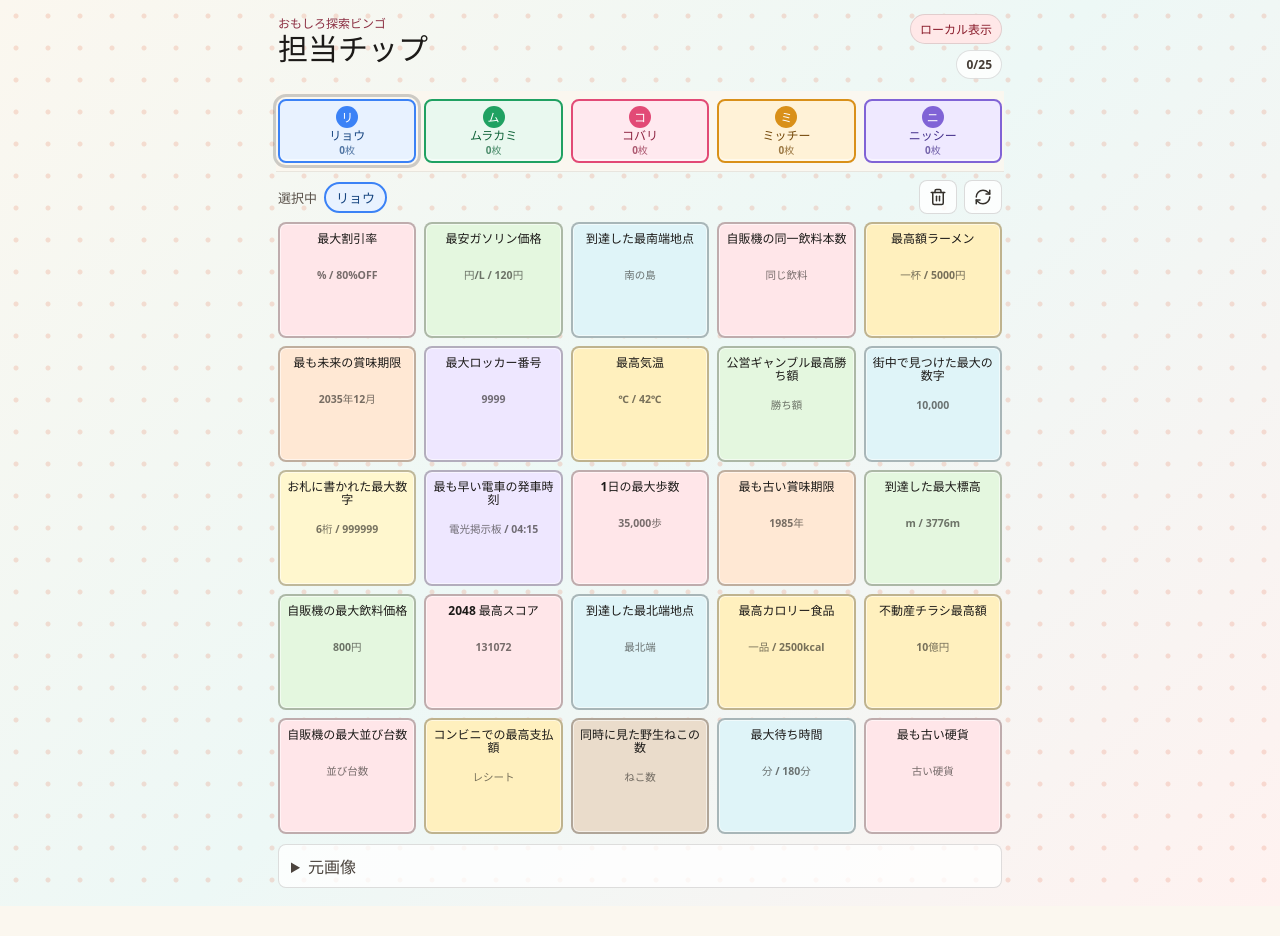
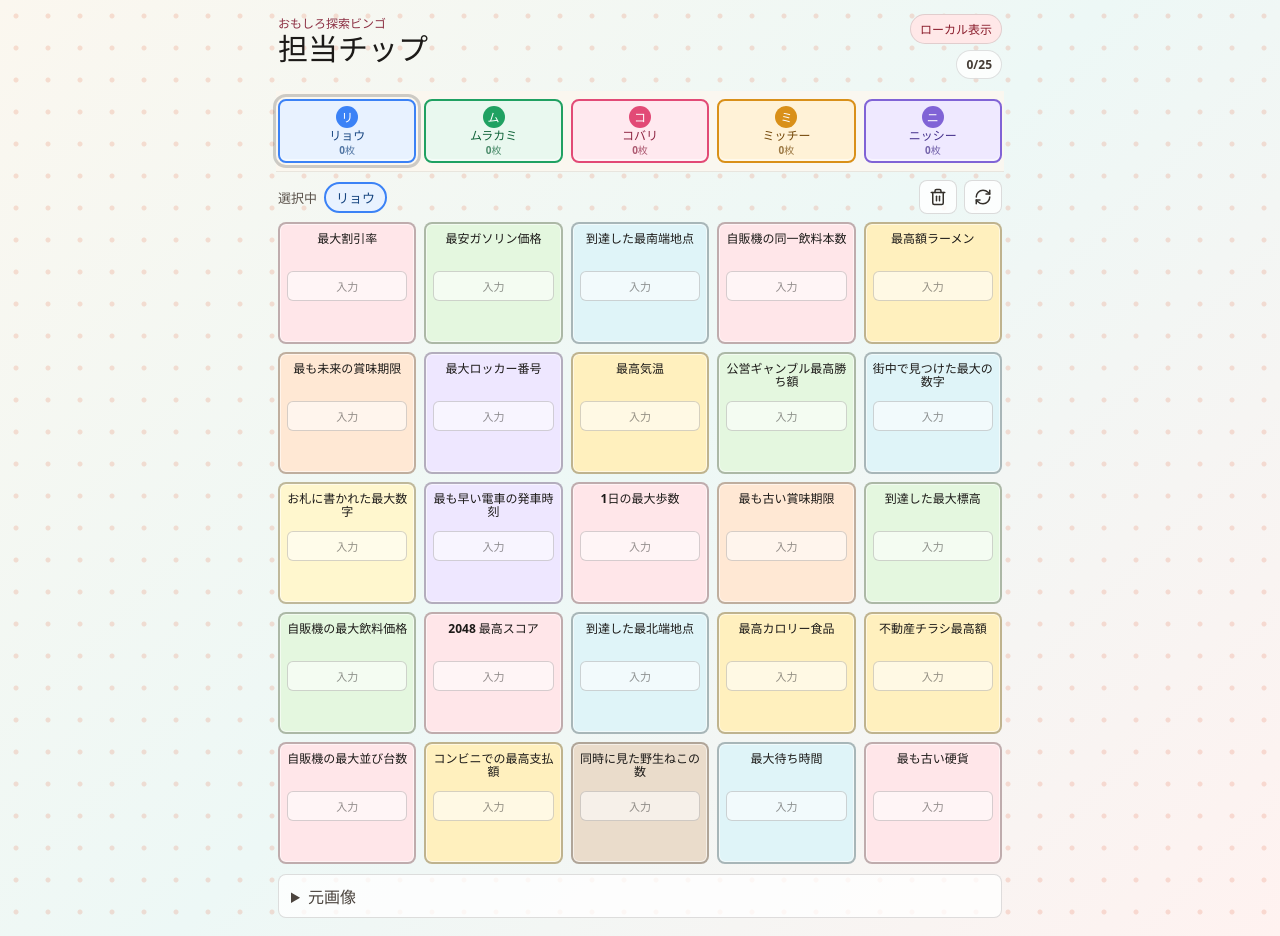
Before and after one commit to shocora/year-bingo, a React (Vite) app: page / in a window 1280 px wide. Before the commit the page ends 906 px from the top, so only its background shows below. Built offline with nearby package versions, Linux system fonts and the light colour scheme; no server answers.

Commit message:
Add editable bingo cell values

```diff
--- a/shared/domain.ts
+++ b/shared/domain.ts
@@ -37,10 +37,18 @@ export const cells = [
 export type MemberId = (typeof members)[number]["id"];
 export type CellId = (typeof cells)[number]["id"];
 export type Placements = Record<CellId, MemberId | null>;
+export type Values = Record<CellId, string>;
+export type BingoStateData = {
+  placements: Placements;
+  values: Values;
+};
+
+export const MAX_VALUE_LENGTH = 32;
 
 export type BingoAction =
   | { type: "set"; cellId: CellId; memberId: MemberId | null }
   | { type: "move"; fromCellId: CellId; toCellId: CellId; memberId: MemberId }
+  | { type: "setValue"; cellId: CellId; value: string }
   | { type: "reset" };
 
 const memberIds = new Set<string>(members.map((member) => member.id));
@@ -58,6 +66,17 @@ export function createEmptyPlacements(): Placements {
   return Object.fromEntries(cells.map((cell) => [cell.id, null])) as Placements;
 }
 
+export function createEmptyValues(): Values {
+  return Object.fromEntries(cells.map((cell) => [cell.id, ""])) as Values;
+}
+
+export function createEmptyState(): BingoStateData {
+  return {
+    placements: createEmptyPlacements(),
+    values: createEmptyValues()
+  };
+}
+
 export function sanitizePlacements(value: unknown): Placements {
   const placements = createEmptyPlacements();
 
@@ -71,6 +90,40 @@ export function sanitizePlacements(value: unknown): Placements {
   }
 
   return placements;
+}
+
+export function sanitizeValues(value: unknown): Values {
+  const values = createEmptyValues();
+
+  if (!value || typeof value !== "object" || Array.isArray(value)) {
+    return values;
+  }
+
+  for (const cell of cells) {
+    values[cell.id] = normalizeValue((value as Record<string, unknown>)[cell.id]);
+  }
+
+  return values;
+}
+
+export function sanitizeState(value: unknown): BingoStateData {
+  if (!value || typeof value !== "object" || Array.isArray(value)) {
+    return createEmptyState();
+  }
+
+  const record = value as Record<string, unknown>;
+
+  if ("placements" in record || "values" in record) {
+    return {
+      placements: sanitizePlacements(record.placements),
+      values: sanitizeValues(record.values)
+    };
+  }
+
+  return {
+    placements: sanitizePlacements(value),
+    values: createEmptyValues()
+  };
 }
 
 export function parseAction(value: unknown): BingoAction | null {
@@ -88,6 +141,10 @@ export function parseAction(value: unknown): BingoAction | null {
     if (action.memberId === null || isMemberId(action.memberId)) {
       return { type: "set", cellId: action.cellId, memberId: action.memberId };
     }
+  }
+
+  if (action.type === "setValue" && isCellId(action.cellId) && typeof action.value === "string") {
+    return { type: "setValue", cellId: action.cellId, value: normalizeValue(action.value) };
   }
 
   if (
@@ -114,6 +171,10 @@ export function applyAction(currentPlacements: Placements, action: BingoAction):
     return createEmptyPlacements();
   }
 
+  if (action.type === "setValue") {
+    return nextPlacements;
+  }
+
   if (action.type === "set") {
     nextPlacements[action.cellId] = action.memberId;
     return nextPlacements;
@@ -133,6 +194,35 @@ export function applyAction(currentPlacements: Placements, action: BingoAction):
   return nextPlacements;
 }
 
+export function applyStateAction(currentState: BingoStateData, action: BingoAction): BingoStateData {
+  if (action.type === "reset") {
+    return createEmptyState();
+  }
+
+  if (action.type === "setValue") {
+    return {
+      placements: currentState.placements,
+      values: {
+        ...currentState.values,
+        [action.cellId]: normalizeValue(action.value)
+      }
+    };
+  }
+
+  return {
+    placements: applyAction(currentState.placements, action),
+    values: currentState.values
+  };
+}
+
 export function getMember(memberId: MemberId) {
   return members.find((member) => member.id === memberId);
 }
+
+function normalizeValue(value: unknown): string {
+  if (typeof value !== "string") {
+    return "";
+  }
+
+  return value.replace(/[\u0000-\u001f\u007f]/g, " ").replace(/\s+/g, " ").trim().slice(0, MAX_VALUE_LENGTH);
+}
--- a/src/App.tsx
+++ b/src/App.tsx
@@ -1,22 +1,27 @@
 import { RefreshCw, Trash2 } from "lucide-react";
 import { useCallback, useEffect, useMemo, useRef, useState } from "react";
 import {
-  applyAction,
+  MAX_VALUE_LENGTH,
+  applyStateAction,
   cells,
   createEmptyPlacements,
+  createEmptyValues,
   getMember,
   members,
   sanitizePlacements,
+  sanitizeValues,
   type BingoAction,
   type CellId,
   type MemberId,
-  type Placements
+  type Placements,
+  type Values
 } from "../shared/domain";
 
 type SyncState = "loading" | "ready" | "saving" | "offline";
 
 type RemoteState = {
   placements: Placements;
+  values: Values;
   version: number;
   updatedAt: string;
 };
@@ -35,6 +40,7 @@ const dragThreshold = 8;
 
 export default function App() {
   const [placements, setPlacements] = useState<Placements>(() => createEmptyPlacements());
+  const [values, setValues] = useState<Values>(() => createEmptyValues());
   const [selectedMemberId, setSelectedMemberId] = useState<MemberId | "clear">("ryo");
   const [syncState, setSyncState] = useState<SyncState>("loading");
   const [version, setVersion] = useState<number | null>(null);
@@ -42,11 +48,16 @@ export default function App() {
   const [dragging, setDragging] = useState<DragState | null>(null);
   const isSavingRef = useRef(false);
   const draggingRef = useRef<DragState | null>(null);
+  const savedValuesRef = useRef<Values>(createEmptyValues());
+  const valueSaveTimersRef = useRef<Partial<Record<CellId, number>>>({});
 
   const selectedMember = selectedMemberId === "clear" ? null : getMember(selectedMemberId);
 
   const applyRemoteState = useCallback((state: RemoteState) => {
     setPlacements(sanitizePlacements(state.placements));
+    const nextValues = sanitizeValues(state.values);
+    setValues(nextValues);
+    savedValuesRef.current = nextValues;
     setVersion(state.version);
     setUpdatedAt(state.updatedAt);
     setSyncState("ready");
@@ -83,9 +94,20 @@ export default function App() {
     return () => window.clearInterval(intervalId);
   }, [loadState]);
 
+  useEffect(() => {
+    return () => {
+      for (const timerId of Object.values(valueSaveTimersRef.current)) {
+        window.clearTimeout(timerId);
+      }
+    };
+  }, []);
+
   const commitAction = useCallback(
     async (action: BingoAction) => {
-      setPlacements((currentPlacements) => applyAction(currentPlacements, action));
+      setPlacements((currentPlacements) =>
+        applyStateAction({ placements: currentPlacements, values }, action).placements
+      );
+      setValues((currentValues) => applyStateAction({ placements, values: currentValues }, action).values);
       setSyncState("saving");
       isSavingRef.current = true;
 
@@ -111,7 +133,7 @@ export default function App() {
         isSavingRef.current = false;
       }
     },
-    [applyRemoteState, loadState]
+    [applyRemoteState, loadState, placements, values]
   );
 
   const handleCellTap = useCallback(
@@ -125,6 +147,40 @@ export default function App() {
       void commitAction({ type: "set", cellId, memberId: nextMemberId });
     },
     [commitAction, placements, selectedMemberId]
+  );
+
+  const commitCellValue = useCallback(
+    (cellId: CellId, nextValue = values[cellId] ?? "") => {
+      const value = nextValue.slice(0, MAX_VALUE_LENGTH);
+      const timerId = valueSaveTimersRef.current[cellId];
+
+      if (timerId) {
+        window.clearTimeout(timerId);
+        delete valueSaveTimersRef.current[cellId];
+      }
+
+      if (value === savedValuesRef.current[cellId]) {
+        return;
+      }
+
+      void commitAction({ type: "setValue", cellId, value });
+    },
+    [commitAction, values]
+  );
+
+  const handleValueInput = useCallback(
+    (cellId: CellId, value: string) => {
+      const nextValue = value.slice(0, MAX_VALUE_LENGTH);
+      const timerId = valueSaveTimersRef.current[cellId];
+
+      if (timerId) {
+        window.clearTimeout(timerId);
+      }
+
+      setValues((currentValues) => ({ ...currentValues, [cellId]: nextValue }));
+      valueSaveTimersRef.current[cellId] = window.setTimeout(() => commitCellValue(cellId, nextValue), 700);
+    },
+    [commitCellValue]
   );
 
   const startDrag = useCallback(
@@ -322,21 +378,37 @@ export default function App() {
         {cells.map((cell, index) => {
           const memberId = placements[cell.id];
           const member = memberId ? getMember(memberId) : null;
+          const value = values[cell.id] ?? "";
 
           return (
-            <button
+            <div
               aria-label={`${index + 1}. ${cell.title}${member ? ` ${member.name}` : " 未配置"}`}
               className={`bingo-cell tone-${cell.tone} ${member ? "has-member" : ""}`}
               data-cell-id={cell.id}
               key={cell.id}
-              type="button"
-              onClick={() => handleCellTap(cell.id)}
             >
-              <span className="cell-title">{cell.title}</span>
-              <span className="cell-meta">
-                {cell.unit ? `${cell.unit} / ` : ""}
-                {cell.sample}
-              </span>
+              <button className="cell-tap-target" type="button" onClick={() => handleCellTap(cell.id)}>
+                <span className="cell-title">{cell.title}</span>
+              </button>
+              <label className="value-field">
+                <span className="sr-only">{cell.title}の値</span>
+                <input
+                  className="value-input"
+                  type="text"
+                  inputMode="text"
+                  autoComplete="off"
+                  maxLength={MAX_VALUE_LENGTH}
+                  value={value}
+                  placeholder="入力"
+                  onInput={(event) => handleValueInput(cell.id, event.currentTarget.value)}
+                  onBlur={(event) => commitCellValue(cell.id, event.currentTarget.value)}
+                  onKeyDown={(event) => {
+                    if (event.key === "Enter") {
+                      event.currentTarget.blur();
+                    }
+                  }}
+                />
+              </label>
               {member ? (
                 <span
                   className={`placed-chip ${member.colorClass}`}
@@ -348,7 +420,7 @@ export default function App() {
                   <span>{member.name}</span>
                 </span>
               ) : null}
-            </button>
+            </div>
           );
         })}
       </section>
--- a/src/styles.css
+++ b/src/styles.css
@@ -278,20 +278,21 @@ h1 {
 .bingo-cell {
   position: relative;
   display: grid;
-  grid-template-rows: auto minmax(18px, 1fr) 24px;
+  grid-template-rows: auto minmax(30px, 1fr) 24px;
+  gap: 4px;
   align-items: start;
   min-width: 0;
-  min-height: 104px;
+  min-height: 112px;
   padding: 5px 4px 4px;
   border: 2px solid rgba(26, 24, 21, 0.28);
   border-radius: 8px;
   background: var(--cell-bg);
   color: var(--ink);
   box-shadow: inset 0 0 0 1px rgba(255, 255, 255, 0.55);
-  cursor: pointer;
 }
 
-.bingo-cell:focus-visible,
+.cell-tap-target:focus-visible,
+.value-input:focus-visible,
 .member-chip:focus-visible,
 .icon-button:focus-visible {
   outline: 3px solid #111;
@@ -336,6 +337,18 @@ h1 {
   --cell-bg: #eadccb;
 }
 
+.cell-tap-target {
+  display: grid;
+  align-items: start;
+  width: 100%;
+  min-width: 0;
+  min-height: 34px;
+  padding: 0;
+  background: transparent;
+  color: inherit;
+  cursor: pointer;
+}
+
 .cell-title {
   display: block;
   min-width: 0;
@@ -347,14 +360,32 @@ h1 {
   overflow-wrap: anywhere;
 }
 
-.cell-meta {
-  align-self: center;
-  color: rgba(28, 26, 24, 0.6);
-  font-size: clamp(8px, 2.3vw, 10.5px);
+.value-field {
+  display: block;
+  align-self: stretch;
+  min-width: 0;
+}
+
+.value-input {
+  width: 100%;
+  min-width: 0;
+  min-height: 30px;
+  padding: 3px 4px;
+  border: 1px solid rgba(28, 26, 24, 0.18);
+  border-radius: 6px;
+  background: rgba(255, 255, 255, 0.58);
+  color: #241f1b;
+  font: inherit;
+  font-size: clamp(9px, 2.35vw, 11px);
+  font-weight: 900;
+  line-height: 1;
+  text-align: center;
+  text-overflow: ellipsis;
+}
+
+.value-input::placeholder {
+  color: rgba(28, 26, 24, 0.48);
   font-weight: 800;
-  line-height: 1.1;
-  text-align: center;
-  overflow-wrap: anywhere;
 }
 
 .placed-chip {
@@ -426,6 +457,18 @@ h1 {
   border-top: 1px solid rgba(28, 26, 24, 0.1);
 }
 
+.sr-only {
+  position: absolute;
+  width: 1px;
+  height: 1px;
+  padding: 0;
+  margin: -1px;
+  overflow: hidden;
+  clip: rect(0, 0, 0, 0);
+  white-space: nowrap;
+  border: 0;
+}
+
 @media (min-width: 640px) {
   .app-shell {
     padding-inline: 18px;
@@ -436,7 +479,7 @@ h1 {
   }
 
   .bingo-cell {
-    min-height: 116px;
+    min-height: 122px;
     padding: 9px 7px 7px;
   }
 
@@ -480,7 +523,11 @@ h1 {
   }
 
   .bingo-cell {
-    min-height: 100px;
+    min-height: 108px;
+    padding-inline: 2px;
+  }
+
+  .value-input {
     padding-inline: 2px;
   }
 }
```
Also changed, not shown: 2 other files (tests, documents, lock files or other folders).
